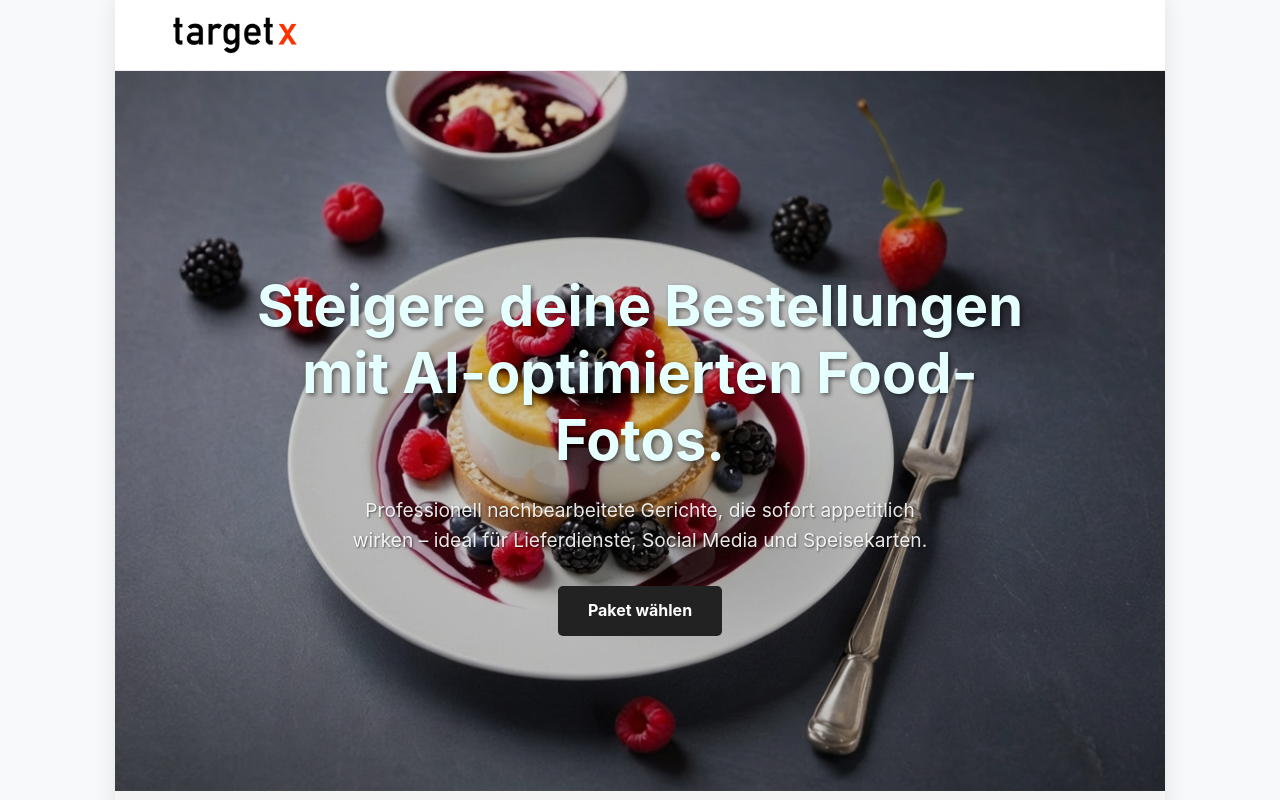
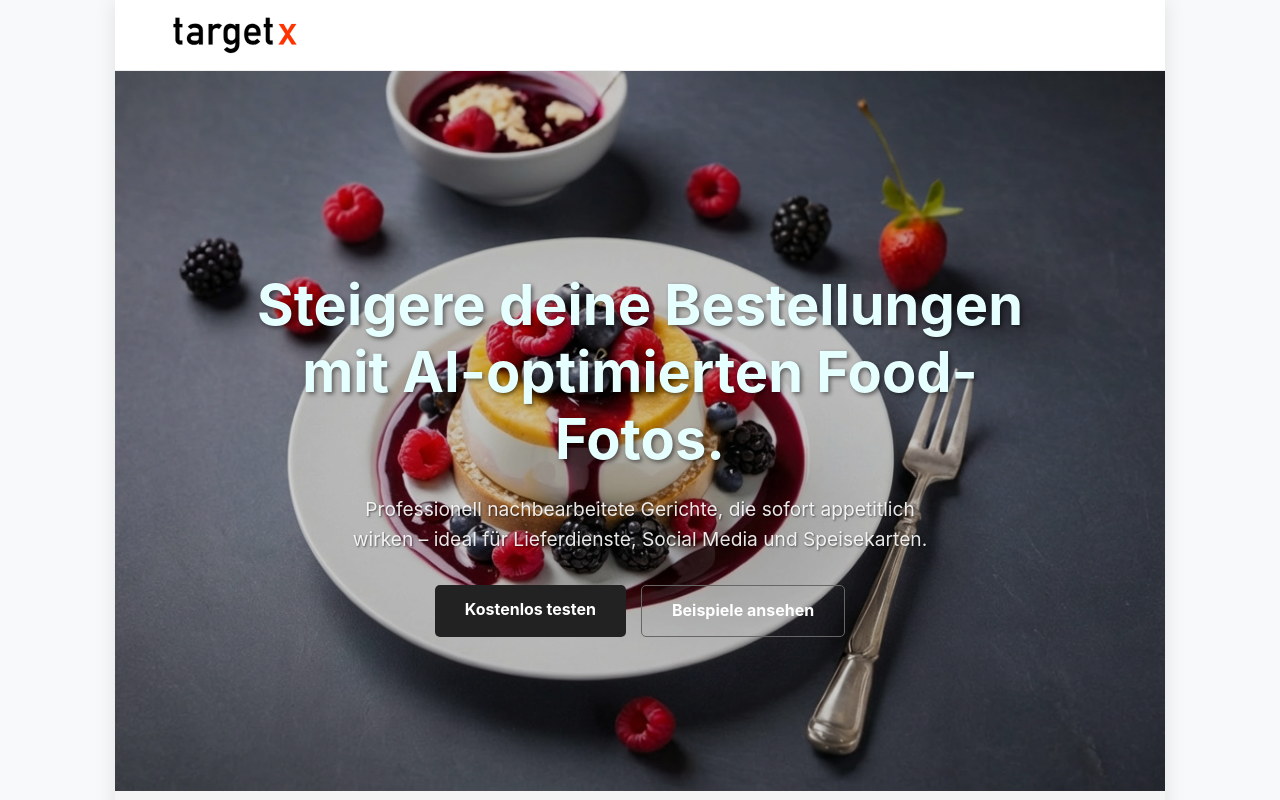
Before and after one commit to martin-wrede/react-landing-page-photos, a React (Vite) app: page / in a window 1280 px wide. Shown: the top 800 px of the page. Built offline with nearby package versions, Linux system fonts and the light colour scheme.

Commit message:
cta links

```diff
--- a/src/App.css
+++ b/src/App.css
@@ -72,6 +72,23 @@ p {
 
 .cta-button:hover {
   background: #444;
+}
+
+.cta-button2 {
+  display: inline-block;
+  /* background: var(--light-color); */
+  background-color: none;
+  color: #fff;
+  padding: 12px 30px;
+  text-decoration: none;
+  border-radius: 5px;
+  border: 1px solid #666;
+  font-weight: bold;
+  transition: background-color 0.3s ease;
+}
+
+.cta-button2:hover {
+  background: #ddd;
 }
 
 /* --- Header --- */
--- a/src/components/Hero.jsx
+++ b/src/components/Hero.jsx
@@ -17,6 +17,7 @@ const Hero = ({ data }) => {
           <p className="subheadline">{data.subheadline}</p>
           <div className="hero-cta-buttons">
             <a href={data.cta1.link} className="cta-button">{data.cta1.text}</a>
+            <a href={data.cta2.link} target="_blank" className="cta-button2">{data.cta2.text}</a>
 
           </div>
         </div>
--- a/src/data/content-de.json
+++ b/src/data/content-de.json
@@ -10,8 +10,12 @@
     "headline": "Steigere deine Bestellungen mit AI-optimierten Food-Fotos.",
     "subheadline": "Professionell nachbearbeitete Gerichte, die sofort appetitlich wirken – ideal für Lieferdienste, Social Media und Speisekarten.",
     "cta1": {
-      "text": "Paket wählen",
+      "text": "Kostenlos testen",
       "link": "#cta"
+    },
+    "cta2": {
+      "text": "Beispiele ansehen",
+      "link": "https://www.instagram.com/martin_wrede/"
     },
     "imageUrl": "images/hero.jpg"
   },
```
